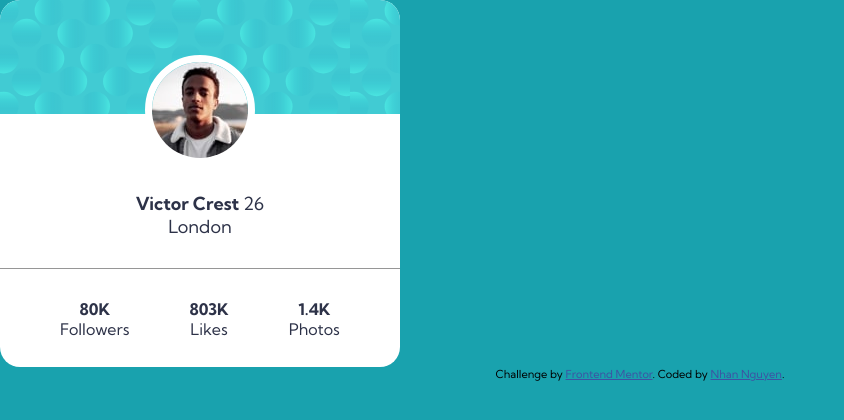
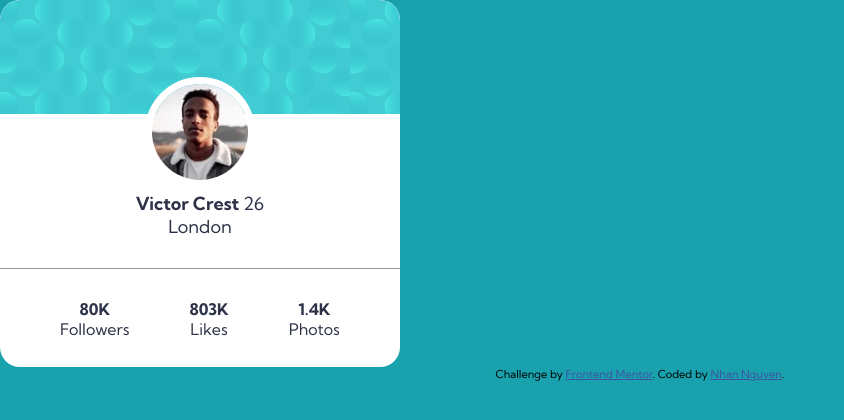
Before and after one commit to edwardnguyen225/front_end_mentor, a plain HTML site: page profile-card-component-main/index.html in a window 1280 px wide. Shown: the whole page, without its empty margins (0-844 px from the left). Drawn offline with nearby package versions, Linux system fonts and the light colour scheme; files that its build step writes are made by us from their sources.

Commit message:
Fix height, border radius

```diff
--- a/profile-card-component-main/app/scss/_card.scss
+++ b/profile-card-component-main/app/scss/_card.scss
@@ -9,6 +9,7 @@
 
   display: flex;
   flex-direction: column;
+  overflow: hidden;
 
   text-align: center;
   font-weight: 400;
@@ -16,16 +17,17 @@
 
   &__header {
     width: 100%;
-    height: 40%;
+    height: 37.5%;
+    max-height: 140px;
 
     background-image: url(/images/bg-pattern-card.svg);
     border-top-left-radius: inherit;
     border-top-right-radius: inherit;
 
     img {
+        transform: translateY(70%);
+      border: 7px solid white;
       border-radius: 50%;
-      transform: translateY(50%);
-      border: 7px solid white;
     }
   }
 
@@ -49,7 +51,7 @@
   &__stats {
     padding-top: 1.875rem;
     padding-bottom: 1.75rem;
-    height: 20%;
+    height: 22.5%;
     display: flex;
     flex-direction: row;
     align-items: center;
```
